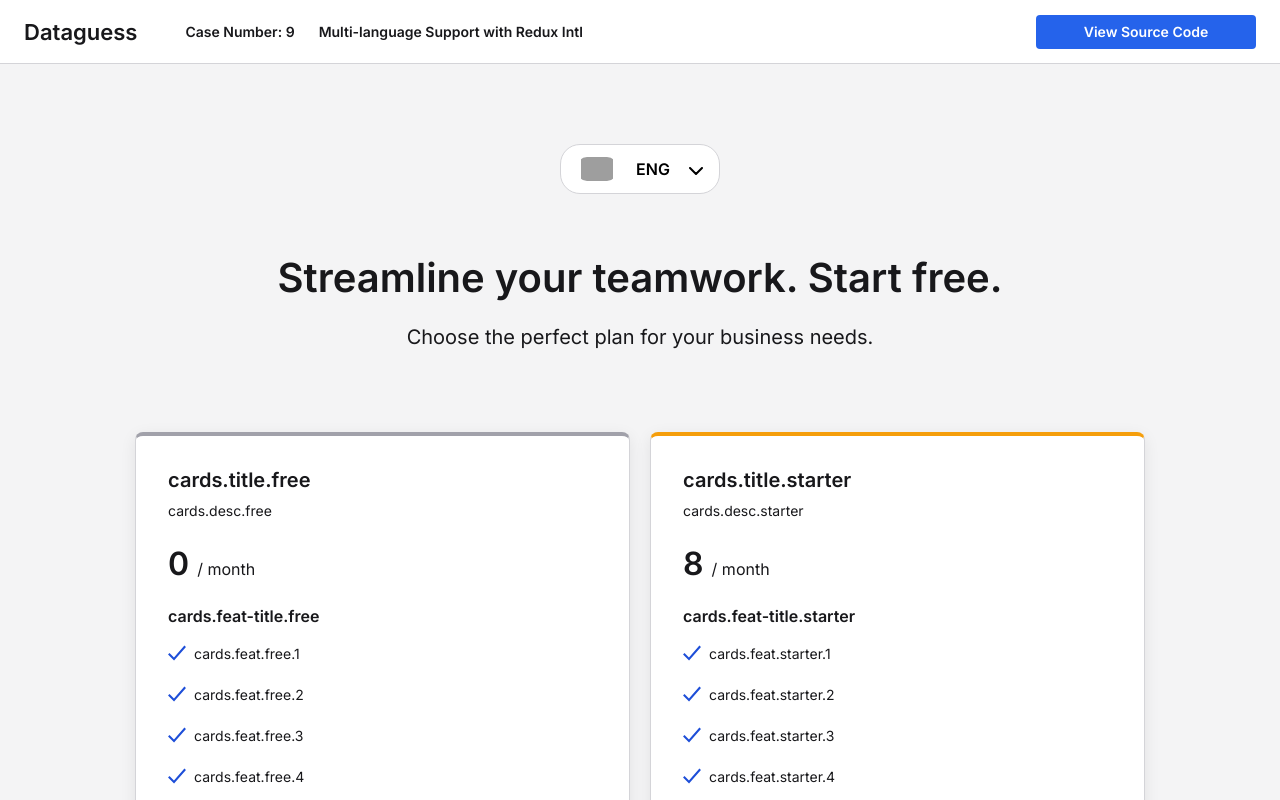
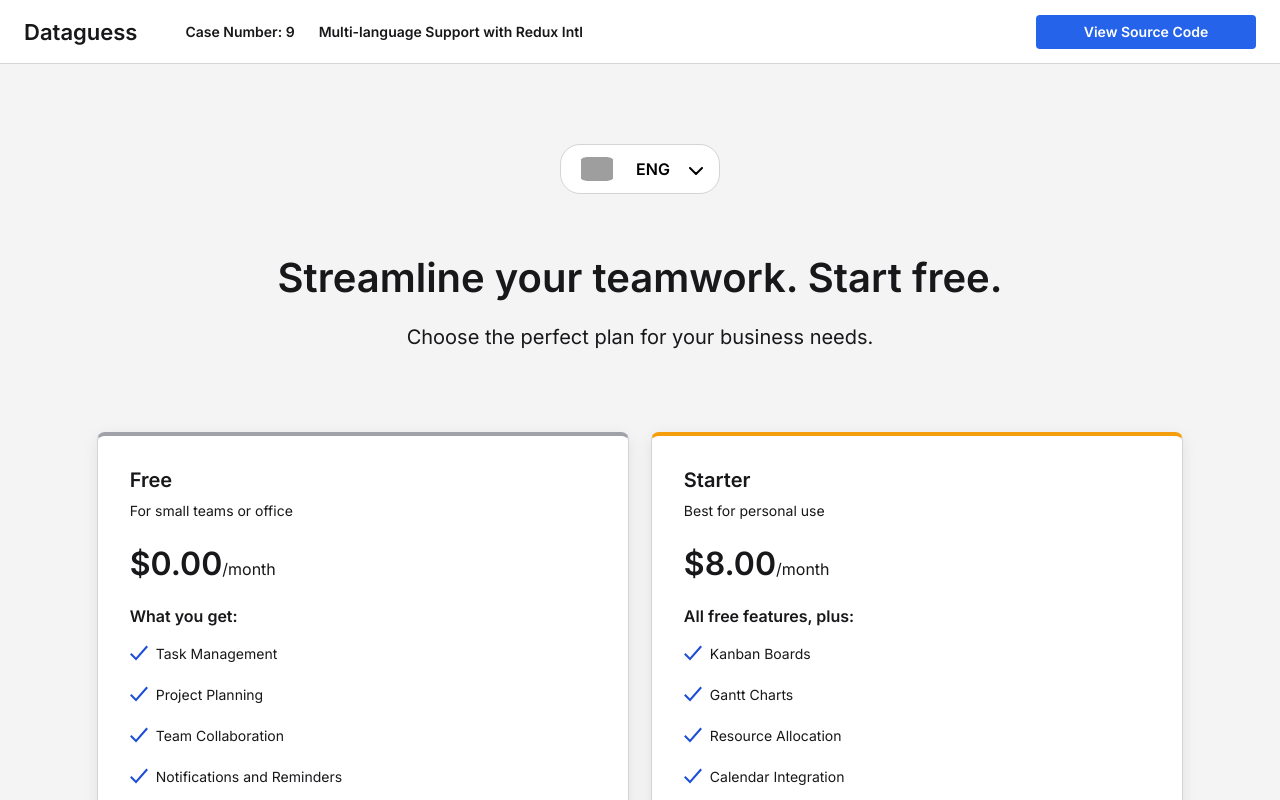
Before and after one commit to metecan/multi-language, a React (Vite) app: page / in a window 1280 px wide. Shown: the top 800 px of the page. Built offline with nearby package versions, Linux system fonts and the light colour scheme; grey boxes are pictures that could not be loaded.

Commit message:
[UPDATE]: changed component

```diff
--- a/src/components/PriceCard/PriceCard.styles.ts
+++ b/src/components/PriceCard/PriceCard.styles.ts
@@ -52,6 +52,11 @@ export const StyledAmount = styled.span`
   margin-right: 8px;
 `;
 
+export const StyledMonth = styled.span`
+  font-size: 16px;
+  font-weight: ${({ theme }) => theme.fontWeights.regular};
+`;
+
 export const StyledFeatureListTitle = styled.h4`
   font-size: 16px;
   font-weight: ${({ theme }) => theme.fontWeights.semibold};
--- a/src/components/PriceCard/PriceCard.tsx
+++ b/src/components/PriceCard/PriceCard.tsx
@@ -1,3 +1,5 @@
+import React from 'react';
+
 import type { FC } from 'react';
 import LinkButton from '../LinkButton';
 import SvgTick from '../Icons/Tick';
@@ -12,16 +14,19 @@ import {
   StyledListItem,
   StyledButtonWrapper,
   StyledBadge,
+  StyledMonth,
 } from './PriceCard.styles';
-import { FormattedMessage } from 'react-intl';
+import { FormattedMessage, FormattedNumber } from 'react-intl';
+import { useSelector } from 'react-redux';
+import { RootState } from '../../stores';
 
 interface PriceCardProps {
-  title: string | React.ReactNode;
-  description: string | React.ReactNode;
-  price: string | React.ReactNode;
+  title: string;
+  description: string;
+  price: number;
   isCustomPrice?: boolean;
-  features: string[] | React.ReactNode[];
-  featuresTitle?: string | React.ReactNode;
+  features: string[];
+  featuresTitle?: string;
   color: string;
   isPopular?: boolean;
 }
@@ -36,25 +41,43 @@ const PriceCard: FC<PriceCardProps> = ({
   features,
   isPopular,
 }) => {
+  const language = useSelector((state: RootState) => state.language.currentLanguage);
+
   return (
     <StyledPriceCard color={color}>
-      <StyledCardTitle>{title}</StyledCardTitle>
-      <StyledCardDescription>{description}</StyledCardDescription>
+      <StyledCardTitle>
+        <FormattedMessage id={title} />
+      </StyledCardTitle>
+      <StyledCardDescription>
+        <FormattedMessage id={description} />
+      </StyledCardDescription>
 
       <StyledPrice>
-        <StyledAmount>{price}</StyledAmount>
-        {!isCustomPrice && (
-          <span>
-            / <FormattedMessage id="cards.month" />
-          </span>
-        )}
+        <StyledAmount>
+          {isCustomPrice ? (
+            <FormattedMessage id="cards.custom" />
+          ) : (
+            <React.Fragment>
+              <FormattedNumber value={price} style="currency" currency={language === 'en' ? 'USD' : 'TRY'} />
+              <StyledMonth>
+                /
+                <FormattedMessage id="cards.month" />
+              </StyledMonth>
+            </React.Fragment>
+          )}
+        </StyledAmount>
       </StyledPrice>
 
-      <StyledFeatureListTitle>{featuresTitle}</StyledFeatureListTitle>
+      <StyledFeatureListTitle>
+        <FormattedMessage id={featuresTitle} />
+      </StyledFeatureListTitle>
       <StyledUList>
         {features.map((feature, index) => (
           <StyledListItem key={index}>
-            <SvgTick /> <span>{feature}</span>
+            <SvgTick />
+            <span>
+              <FormattedMessage id={feature} />
+            </span>
           </StyledListItem>
         ))}
       </StyledUList>
```
